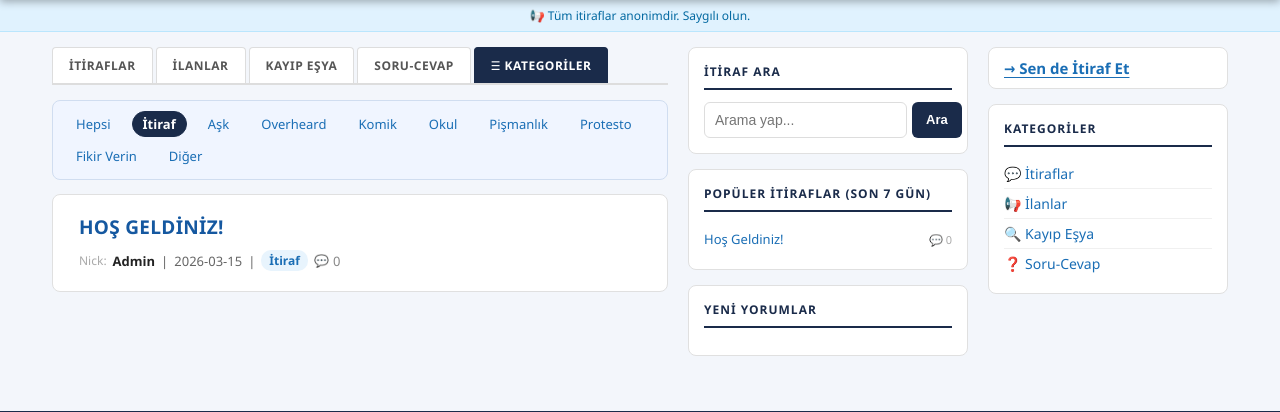
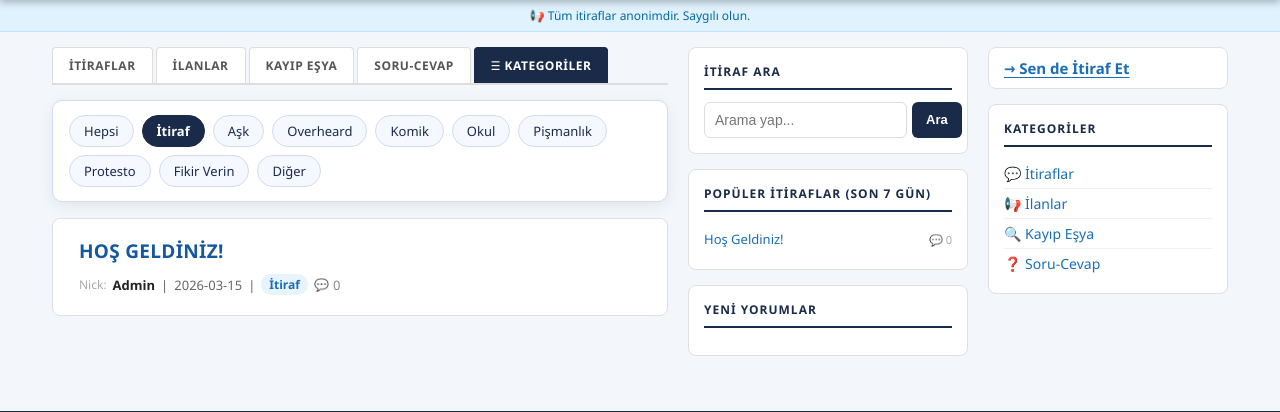
Before and after one commit to medipolitiraf/medipol-itiraf, a Flask app: page /?kategori=itiraf&filtre=itiraf in a window 1280 px wide. Shown: the part 86-498 px from the top of the page. Run offline with Flask 3, Linux system fonts and the light colour scheme; data comes from the database, SQL or seed files in the repository; data that the repository does not hold is empty.

Commit message:
Kategoriler paneli pill tasarımına alındı, gizli başlar tıklayınca açılır

```diff
--- a/static/css/style.css
+++ b/static/css/style.css
@@ -366,30 +366,34 @@ nav a.itiraf-btn:hover { background: #0284c7; }
 }
 
 .kateg-panel {
+    display: none;
     flex-wrap: wrap;
-    gap: 6px 10px;
-    padding: 10px 12px;
-    margin-bottom: 14px;
-    background: #f0f5ff;
+    gap: 8px;
+    padding: 14px 16px;
+    margin-bottom: 16px;
+    background: #fff;
     border: 1px solid #d0ddf0;
-    border-radius: 8px;
+    border-radius: 10px;
+    box-shadow: 0 4px 16px rgba(0,0,0,0.07);
 }
 
 .kateg-link {
-    color: #1a6eb5;
+    color: #1a2b4a;
     text-decoration: none;
     font-size: 13px;
-    padding: 3px 10px;
-    border-radius: 14px;
-    border: 1px solid transparent;
+    font-weight: 500;
+    padding: 6px 14px;
+    border-radius: 20px;
+    border: 1.5px solid #d0ddf0;
+    background: #f5f8ff;
     transition: all 0.15s;
     white-space: nowrap;
 }
 
 .kateg-link:hover {
     background: #e0f2fe;
+    border-color: #0ea5e9;
     color: #0284c7;
-    border-color: #bae6fd;
 }
 
 .kateg-link.active {
--- a/templates/index.html
+++ b/templates/index.html
@@ -17,7 +17,7 @@
         </div>
 
         <!-- KATEGORİ PANEL -->
-        <div class="kateg-panel" id="kategPanel" style="display:{{ 'flex' if filtre else 'none' }};">
+        <div class="kateg-panel" id="kategPanel" {% if filtre %}style="display:flex;"{% endif %}>
             <a href="/?kategori=itiraf" class="kateg-link {{ 'active' if not filtre }}">Hepsi</a>
             {% for k in itiraf_kategoriler %}
             <a href="/?kategori=itiraf&filtre={{ k }}" class="kateg-link {{ 'active' if filtre == k }}">{{ kategori_etiketler[k] }}</a>
@@ -27,7 +27,7 @@
         <script>
         function toggleKategoriPanel() {
             var panel = document.getElementById('kategPanel');
-            panel.style.display = panel.style.display === 'none' ? 'flex' : 'none';
+            panel.style.display = (panel.style.display === 'flex' || getComputedStyle(panel).display === 'flex') ? 'none' : 'flex';
         }
         </script>
 
```
